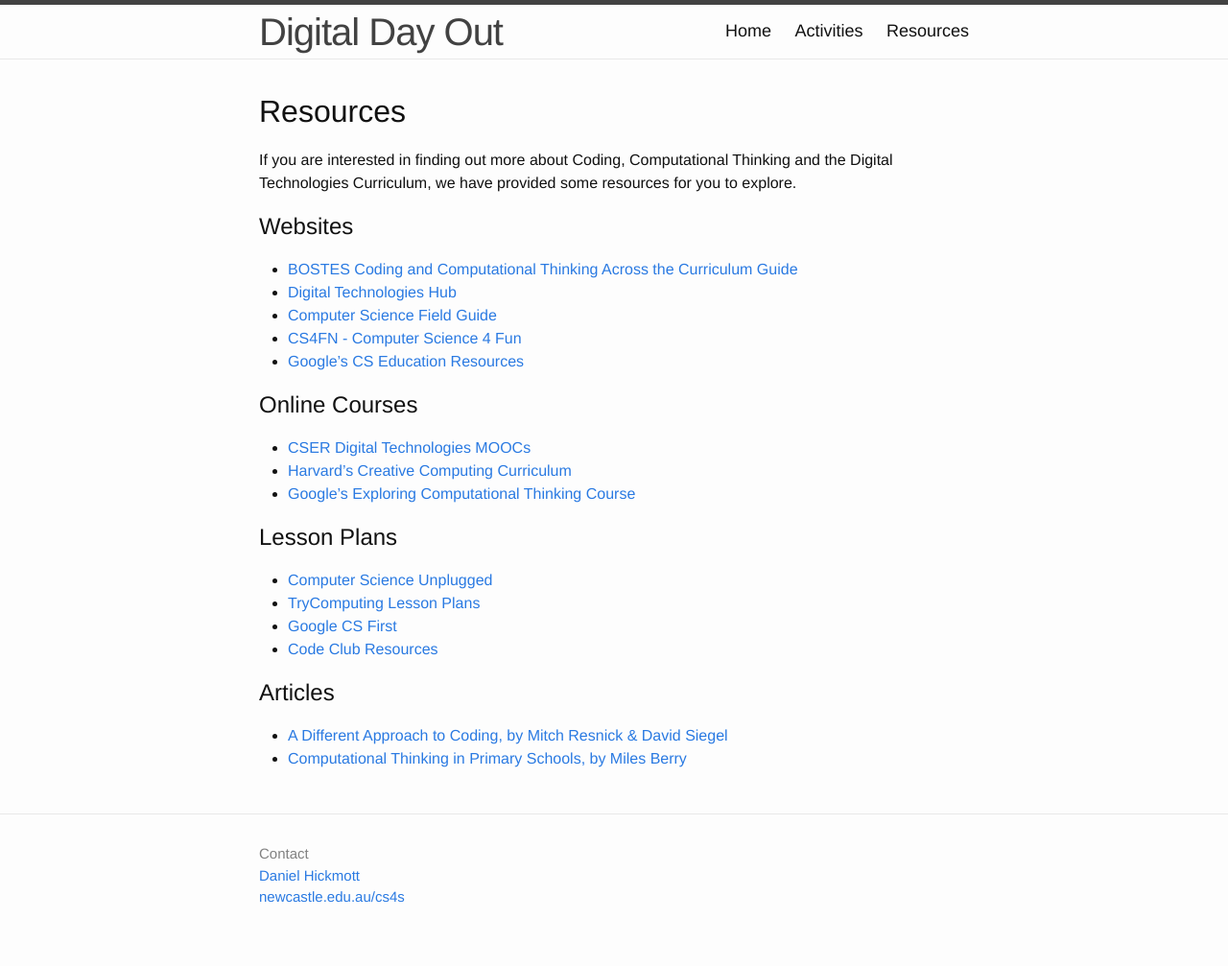
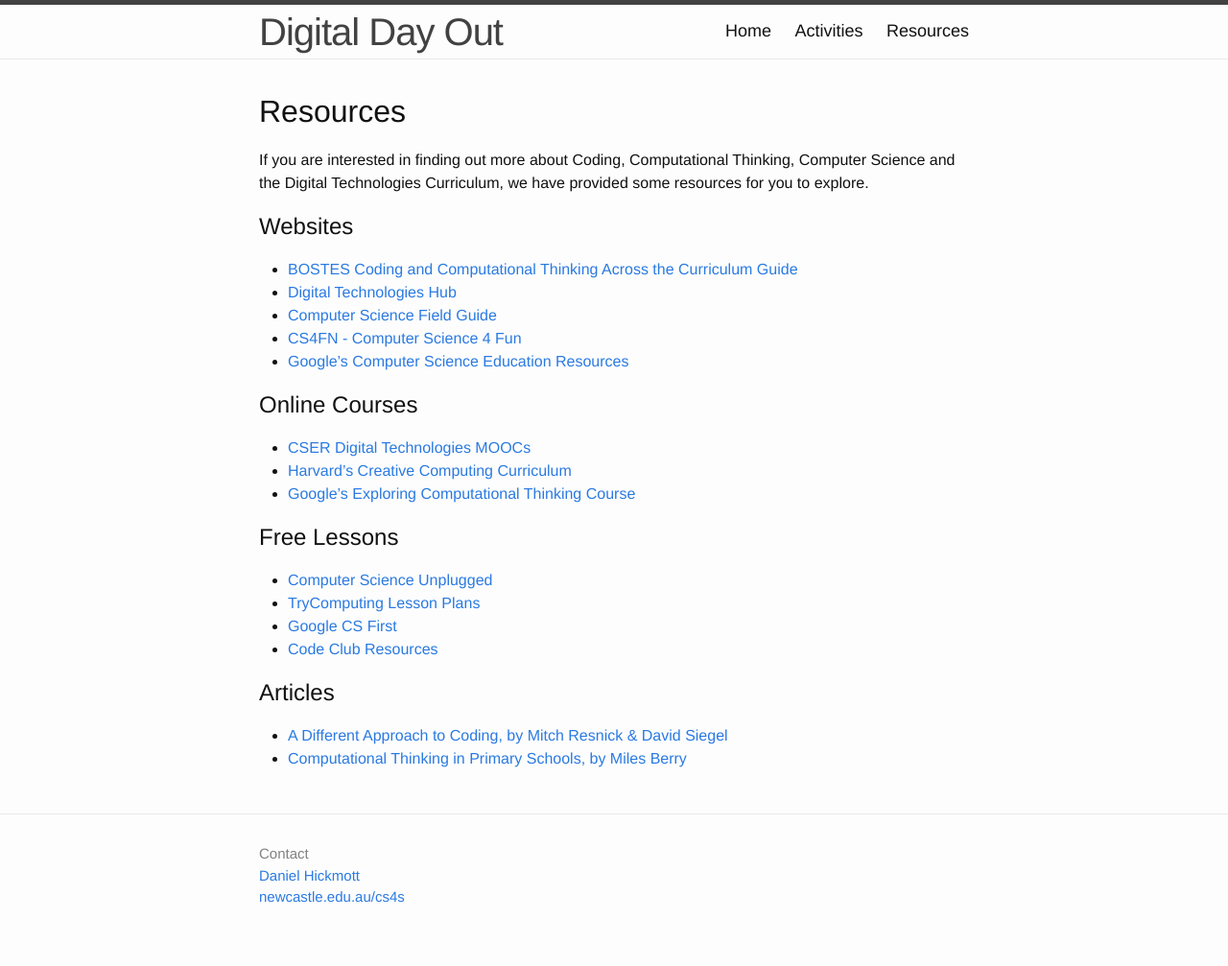
Before and after one commit to cs4s/ddo, a Jekyll site: the page built from resources.md, in a window 1280 px wide. Shown: the whole page at 96% size. Built offline with Jekyll 4.4.1, drawn with Linux system fonts in a browser that asks for light colours.

Commit message:
Fixes some typos on Resources page

```diff
--- a/resources.md
+++ b/resources.md
@@ -6,7 +6,7 @@ permalink: /resources/
 
 # Resources
 
-If you are interested in finding out more about Coding, Computational Thinking and the Digital Technologies Curriculum, we have provided some resources for you to explore.
+If you are interested in finding out more about Coding, Computational Thinking, Computer Science and the Digital Technologies Curriculum, we have provided some resources for you to explore.
 
 ## Websites
 
@@ -14,7 +14,7 @@ If you are interested in finding out more about Coding, Computational Thinking a
 - [Digital Technologies Hub](https://www.digitaltechnologieshub.edu.au/){:target="_blank"}
 - [Computer Science Field Guide](http://csfieldguide.org.nz/){:target="_blank"}
 - [CS4FN - Computer Science 4 Fun](http://www.cs4fn.org/){:target="_blank"}
-- [Google's CS Education Resources](https://www.google.com/edu/cs/index.html){:target="_blank"}
+- [Google's Computer Science Education Resources](https://www.google.com/edu/cs/index.html){:target="_blank"}
 
 ## Online Courses
 
@@ -22,7 +22,7 @@ If you are interested in finding out more about Coding, Computational Thinking a
 - [Harvard's Creative Computing Curriculum](http://scratched.gse.harvard.edu/guide/){:target="_blank"}
 - [Google's Exploring Computational Thinking Course](https://computationalthinkingcourse.withgoogle.com/course){:target="_blank"}
 
-## Lesson Plans
+## Free Lessons
 
 - [Computer Science Unplugged](http://csunplugged.org/){:target="_blank"}
 - [TryComputing Lesson Plans](http://www.trycomputing.org/inspire){:target="_blank"}
```
